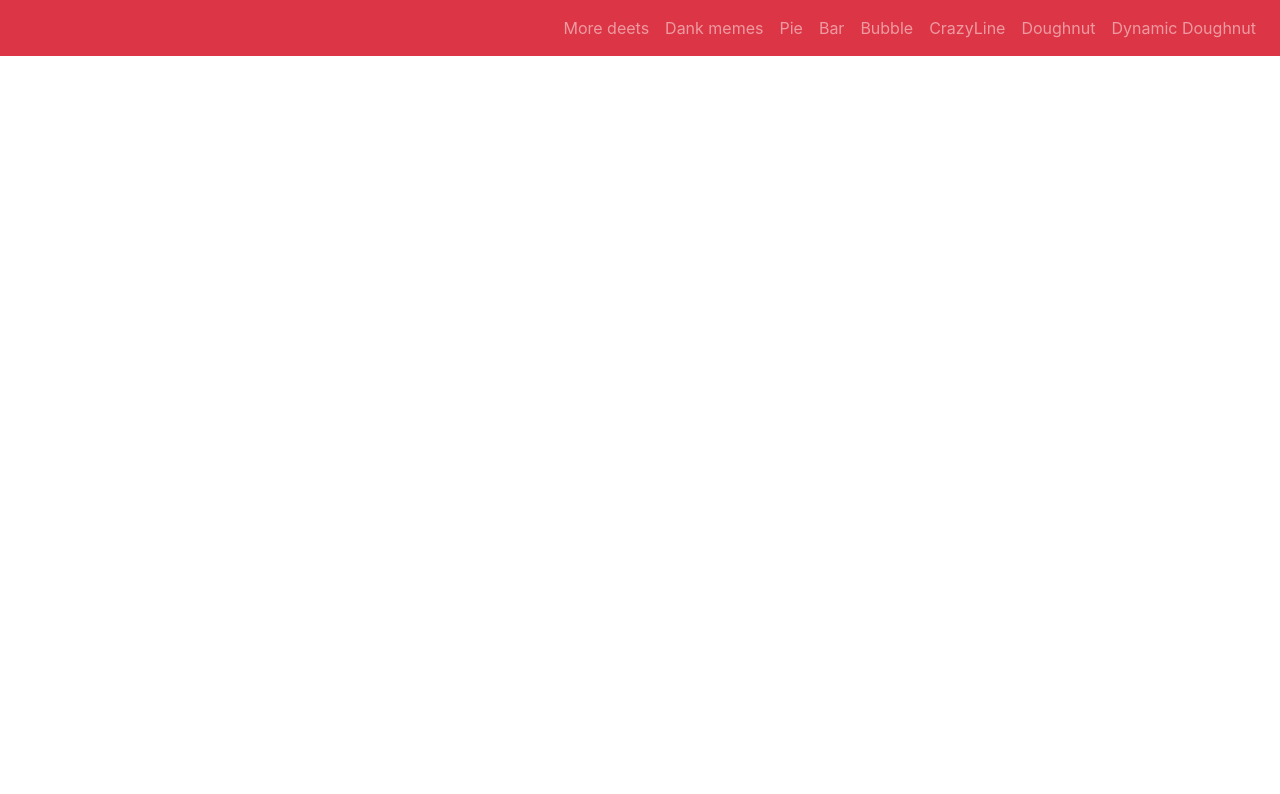
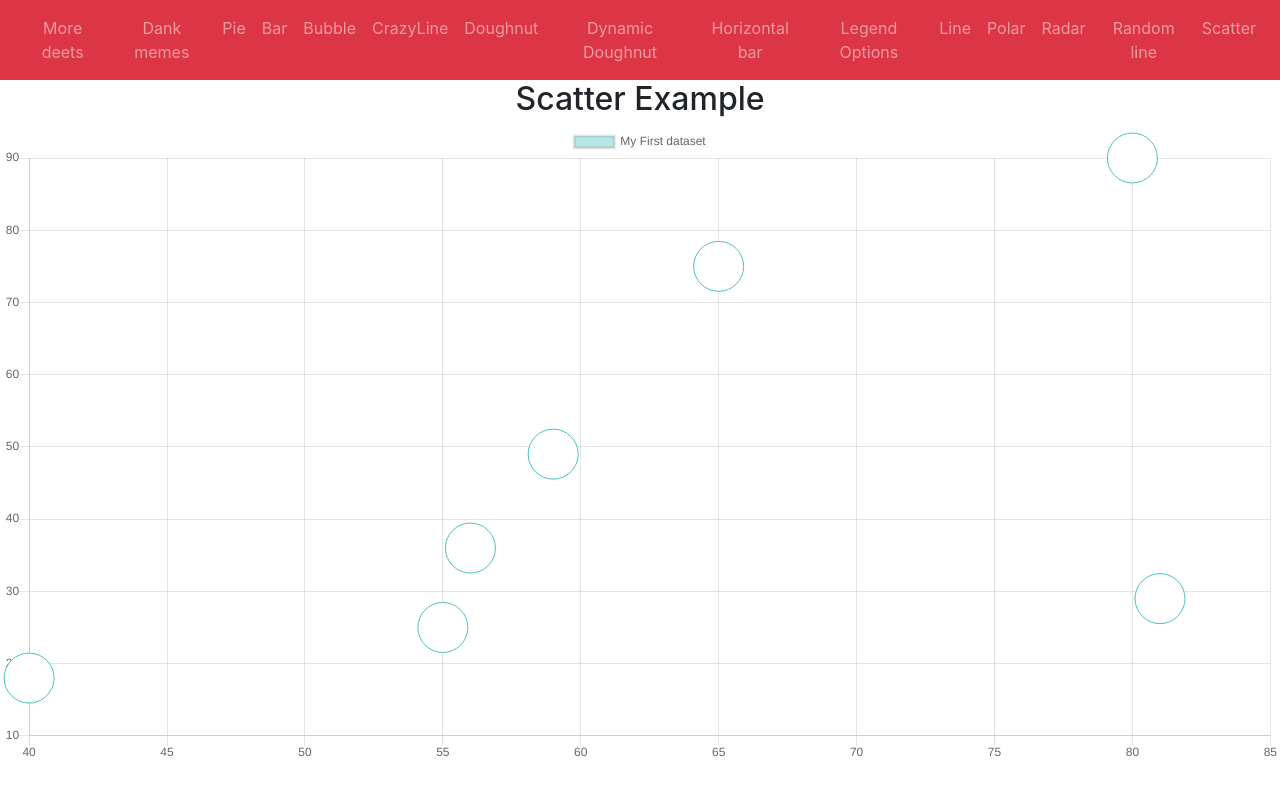
Before and after one commit to dhruvinparikh/react-data-visualization, a React (Create React App) app: page /scatter in a window 1280 px wide. Shown: the top 794 px of the page. Built offline with nearby package versions, Linux system fonts and the light colour scheme.

Commit message:
add scatter

```diff
--- a/src/App.js
+++ b/src/App.js
@@ -1,9 +1,7 @@
 import React from "react";
 import "./App.css";
-// import * as ReactBootStrap from "react-bootstrap";
 import DankMemes from "./component/Dankmemes";
 import Navbar from "./component/Navbar";
-// import Pricing from "./component/Pricing";
 import MoreDeets from "./component/MoreDeets";
 import Pie from "./component/pie";
 import Bar from "./component/bar";
@@ -11,7 +9,14 @@ import Bubble from "./component/bubble";
 import CrazyLine from "./component/crazyLine";
 import Doughnut from "./component/doughnut";
 import DynamicDoughnut from "./component/dynamic-doughnut";
-// import Features from "./component/Features";
+import HorizontalBar from "./component/horizontal-bar";
+import LegendOptions from "./component/legend-options";
+import Line from "./component/line";
+import Polar from "./component/polar";
+import Radar from "./component/radar";
+import RandomLine from "./component/randomizedLine";
+import Scatter from "./component/scatter";
+
 import {
   BrowserRouter as Router,
   Switch,
@@ -28,12 +33,6 @@ const NavBar = () => {
         {/* A <Switch> looks through its children <Route>s and
             renders the first one that matches the current URL. */}
         <Switch>
-          {/* <Route path="/Features" component={Features}>
-            <Features />
-          </Route> */}
-          {/* <Route path="/Pricing" component={Pricing}>
-            <Pricing />
-          </Route> */}
           <Route path="/Moredeets" component={MoreDeets}>
             <MoreDeets />
           </Route>
@@ -58,6 +57,27 @@ const NavBar = () => {
           <Route path="/dynamicdoughnut" component={DynamicDoughnut}>
             <DynamicDoughnut />
           </Route>
+          <Route path="/horizontalbar" component={HorizontalBar}>
+            <HorizontalBar />
+          </Route>
+          <Route path="/legendoptions" component={LegendOptions}>
+            <LegendOptions />
+          </Route>
+          <Route path="/line" component={Line}>
+            <Line />
+          </Route>
+          <Route path="/polar" component={Polar}>
+            <Polar />
+          </Route>
+          <Route path="/radar" component={Radar}>
+            <Radar />
+          </Route>
+          <Route path="/randomline" component={RandomLine}>
+            <RandomLine />
+          </Route>
+          <Route path="/scatter" component={Scatter}>
+            <Scatter />
+          </Route>
         </Switch>
       </Router>
     </div>
--- a/src/component/Navbar.js
+++ b/src/component/Navbar.js
@@ -71,6 +71,41 @@ const NavBar = () => {
                 Dynamic Doughnut
               </ReactBootStrap.Nav.Link>
             </Link>
+            <Link to="/horizontalbar">
+              <ReactBootStrap.Nav.Link eventKey={8} href="#horizontalbar">
+                Horizontal bar
+              </ReactBootStrap.Nav.Link>
+            </Link>
+            <Link to="/legendoptions">
+              <ReactBootStrap.Nav.Link eventKey={10} href="#legendoptions">
+                Legend Options
+              </ReactBootStrap.Nav.Link>
+            </Link>
+            <Link to="/line">
+              <ReactBootStrap.Nav.Link eventKey={11} href="#line">
+                Line
+              </ReactBootStrap.Nav.Link>
+            </Link>
+            <Link to="/polar">
+              <ReactBootStrap.Nav.Link eventKey={12} href="#polar">
+                Polar
+              </ReactBootStrap.Nav.Link>
+            </Link>
+            <Link to="/radar">
+              <ReactBootStrap.Nav.Link eventKey={13} href="#radar">
+                Radar
+              </ReactBootStrap.Nav.Link>
+            </Link>
+            <Link to="/randomline">
+              <ReactBootStrap.Nav.Link eventKey={14} href="#randomline">
+                Random line
+              </ReactBootStrap.Nav.Link>
+            </Link>
+            <Link to="/scatter">
+              <ReactBootStrap.Nav.Link eventKey={15} href="#scatter">
+                Scatter
+              </ReactBootStrap.Nav.Link>
+            </Link>
           </ReactBootStrap.Nav>
         </ReactBootStrap.Navbar.Collapse>
       </ReactBootStrap.Navbar>
--- /dev/null
+++ b/src/component/horizontal-bar.js
@@ -0,0 +1,28 @@
+import React from "react";
+import { HorizontalBar } from "react-chartjs-2";
+
+const data = {
+  labels: ["January", "February", "March", "April", "May", "June", "July"],
+  datasets: [
+    {
+      label: "My First dataset",
+      backgroundColor: "rgba(255,99,132,0.2)",
+      borderColor: "rgba(255,99,132,1)",
+      borderWidth: 1,
+      hoverBackgroundColor: "rgba(255,99,132,0.4)",
+      hoverBorderColor: "rgba(255,99,132,1)",
+      data: [65, 59, 80, 81, 56, 55, 40],
+    },
+  ],
+};
+
+function HorizontalBarComponent() {
+  return (
+    <div>
+      <h2>Horizontal Bar Example</h2>
+      <HorizontalBar data={data} />
+    </div>
+  );
+}
+
+export default HorizontalBarComponent;
--- /dev/null
+++ b/src/component/scatter.js
@@ -0,0 +1,42 @@
+import React from 'react';
+import {Scatter} from 'react-chartjs-2';
+
+const data = {
+  labels: ['Scatter'],
+  datasets: [
+    {
+      label: 'My First dataset',
+      fill: true,
+      backgroundColor: 'rgba(75,192,192,0.4)',
+      pointBorderColor: 'rgba(75,192,192,1)',
+      pointBackgroundColor: '#fff',
+      pointBorderWidth: 1,
+      pointHoverRadius: 5,
+      pointHoverBackgroundColor: 'rgba(75,192,192,1)',
+      pointHoverBorderColor: 'rgba(220,220,220,1)',
+      pointHoverBorderWidth: 2,
+      pointRadius: 25,
+      pointHitRadius: 10,
+      data: [
+        { x: 65, y: 75 },
+        { x: 59, y: 49 },
+        { x: 80, y: 90 },
+        { x: 81, y: 29 },
+        { x: 56, y: 36 },
+        { x: 55, y: 25 },
+        { x: 40, y: 18 },
+      ]
+    }
+  ]
+};
+
+function ScatterComponent() {
+    return (
+      <div>
+        <h2>Scatter Example</h2>
+        <Scatter data={data} />
+      </div>
+    );
+};
+
+export default ScatterComponent;
```
